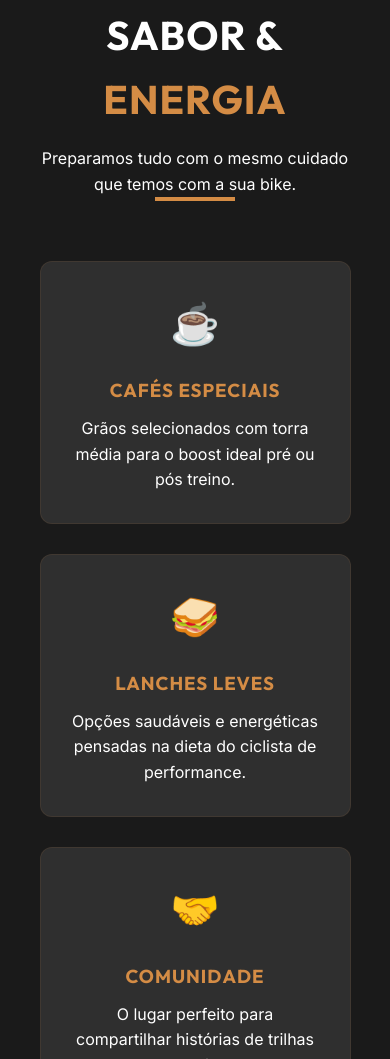
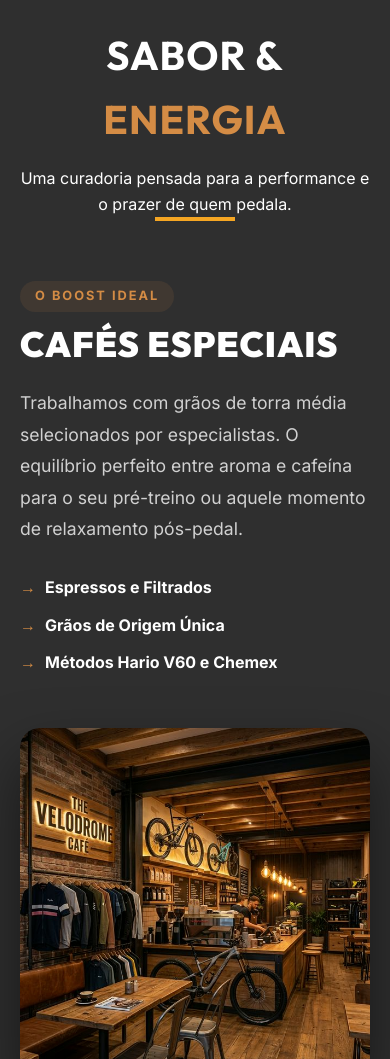
Before and after one commit to bernar994-a11y/site-strada, a website built with Vite: page cafe.html in a window 390 px wide. Shown: the part 941-2000 px from the top of the page. Built offline with nearby package versions, Linux system fonts and the light colour scheme.

Commit message:
design: redesign cafe experience section with Z-pattern and premium assets

```diff
--- a/cafe.html
+++ b/cafe.html
@@ -49,30 +49,46 @@
             </div>
         </section>
 
-        <!-- Values Section -->
-        <section class="menu-section" id="menu">
+        <!-- Redesigned Sabor & Energia Section -->
+        <section class="menu-experience" id="menu">
             <div class="container">
                 <div class="section-header reveal">
                     <h2>SABOR & <span class="cafe-accent">ENERGIA</span></h2>
-                    <p>Preparamos tudo com o mesmo cuidado que temos com a sua bike.</p>
-                    <div class="divider" style="background-color: var(--cafe-primary);"></div>
+                    <p>Uma curadoria pensada para a performance e o prazer de quem pedala.</p>
+                    <div class="divider"></div>
                 </div>
 
-                <div class="menu-grid">
-                    <div class="menu-item reveal">
-                        <span class="menu-icon">☕</span>
+                <!-- Row 1: Coffee -->
+                <div class="exp-row reveal">
+                    <div class="exp-content">
+                        <span class="exp-tag">O BOOST IDEAL</span>
                         <h3>CAFÉS ESPECIAIS</h3>
-                        <p>Grãos selecionados com torra média para o boost ideal pré ou pós treino.</p>
+                        <p>Trabalhamos com grãos de torra média selecionados por especialistas. O equilíbrio perfeito entre aroma e cafeína para o seu pré-treino ou aquele momento de relaxamento pós-pedal.</p>
+                        <ul class="exp-list">
+                            <li>Espressos e Filtrados</li>
+                            <li>Grãos de Origem Única</li>
+                            <li>Métodos Hario V60 e Chemex</li>
+                        </ul>
                     </div>
-                    <div class="menu-item reveal">
-                        <span class="menu-icon">🥪</span>
-                        <h3>LANCHES LEVES</h3>
-                        <p>Opções saudáveis e energéticas pensadas na dieta do ciclista de performance.</p>
+                    <div class="exp-image">
+                        <img src="./src/assets/cafe-interior.png" alt="Cafés Especiais">
                     </div>
-                    <div class="menu-item reveal">
-                        <span class="menu-icon">🤝</span>
-                        <h3>COMUNIDADE</h3>
-                        <p>O lugar perfeito para compartilhar histórias de trilhas e planejar o próximo pedal.</p>
+                </div>
+
+                <!-- Row 2: Snacks (Reverse) -->
+                <div class="exp-row reverse reveal">
+                    <div class="exp-content">
+                        <span class="exp-tag">COMBUSTÍVEL REAL</span>
+                        <h3>LANCHES FUNCIONAIS</h3>
+                        <p>Nosso cardápio foi desenhado para nutrir sem pesar. De bowls de açaí a sanduíches de fermentação natural, cada ingrediente tem um propósito na sua rotina de ciclista.</p>
+                        <ul class="exp-list">
+                            <li>Bowl de Frutas e Granola</li>
+                            <li>Sourdough de Abacate e Ovo</li>
+                            <li>Omeletes e Wraps Fit</li>
+                        </ul>
+                    </div>
+                    <div class="exp-image">
+                        <img src="./src/assets/cafe-snacks.png" alt="Lanches Saudáveis">
                     </div>
                 </div>
             </div>
--- a/src/style.css
+++ b/src/style.css
@@ -1012,6 +1012,109 @@ body.page-enter {
   filter: drop-shadow(0 0 20px rgba(212, 140, 69, 0.4));
 }
 
+/* Menu Experience Section (Z-Pattern) */
+.menu-experience {
+  padding: 120px 0;
+  background: var(--bg-dark);
+}
+
+.exp-row {
+  display: flex;
+  align-items: center;
+  gap: 80px;
+  margin-bottom: 120px;
+}
+
+.exp-row.reverse {
+  flex-direction: row-reverse;
+}
+
+.exp-content {
+  flex: 1;
+}
+
+.exp-image {
+  flex: 1.2;
+  border-radius: 20px;
+  overflow: hidden;
+  box-shadow: 0 30px 60px rgba(0,0,0,0.5);
+  height: 450px;
+  background: var(--gray-dark);
+}
+
+.exp-image img {
+  width: 100%;
+  height: 100%;
+  object-fit: cover;
+  transition: transform 0.8s cubic-bezier(0.4, 0, 0.2, 1);
+}
+
+.exp-row:hover .exp-image img {
+  transform: scale(1.05);
+}
+
+.exp-tag {
+  display: inline-block;
+  color: var(--cafe-primary);
+  font-weight: 800;
+  font-size: 0.8rem;
+  letter-spacing: 2px;
+  margin-bottom: 15px;
+  padding: 5px 15px;
+  background: rgba(212, 140, 69, 0.1);
+  border-radius: 50px;
+}
+
+.exp-content h3 {
+  font-size: 2.8rem;
+  font-weight: 900;
+  margin-bottom: 25px;
+  line-height: 1;
+}
+
+.exp-content p {
+  font-size: 1.1rem;
+  color: var(--text-muted);
+  line-height: 1.8;
+  margin-bottom: 30px;
+}
+
+.exp-list {
+  list-style: none;
+  padding: 0;
+}
+
+.exp-list li {
+  position: relative;
+  padding-left: 25px;
+  margin-bottom: 12px;
+  font-weight: 600;
+  color: var(--text-light);
+}
+
+.exp-list li::before {
+  content: '→';
+  position: absolute;
+  left: 0;
+  color: var(--cafe-primary);
+}
+
+@media (max-width: 968px) {
+  .exp-row, .exp-row.reverse {
+    flex-direction: column;
+    gap: 40px;
+    margin-bottom: 80px;
+  }
+
+  .exp-image {
+    height: 350px;
+  }
+
+  .exp-content h3 {
+    font-size: 2.2rem;
+  }
+}
+
 .menu-section {
   padding: var(--section-padding);
   background-color: var(--bg-darker);
```
Also changed, not shown: src/assets/cafe-interior.png (added), src/assets/cafe-snacks.png (added).
